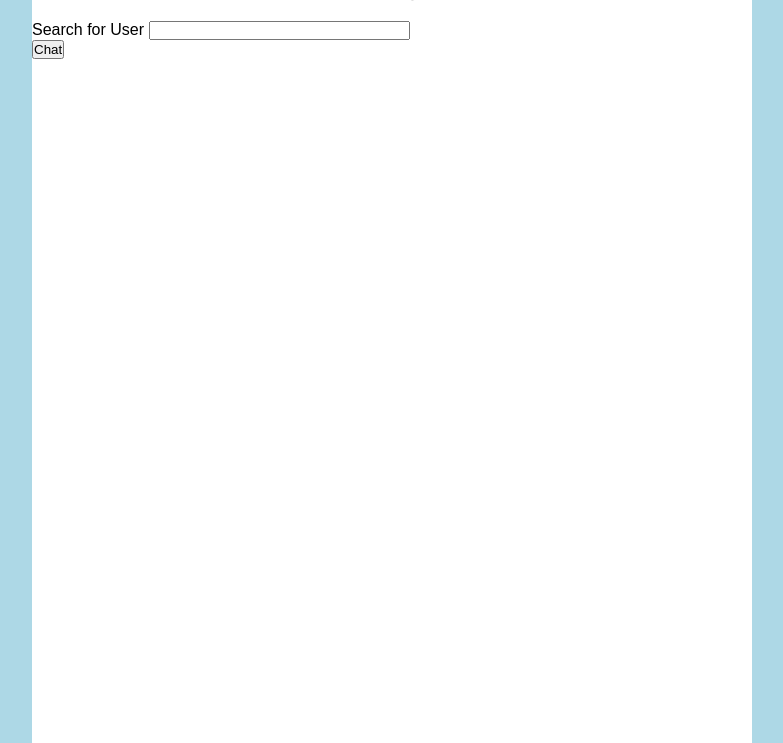
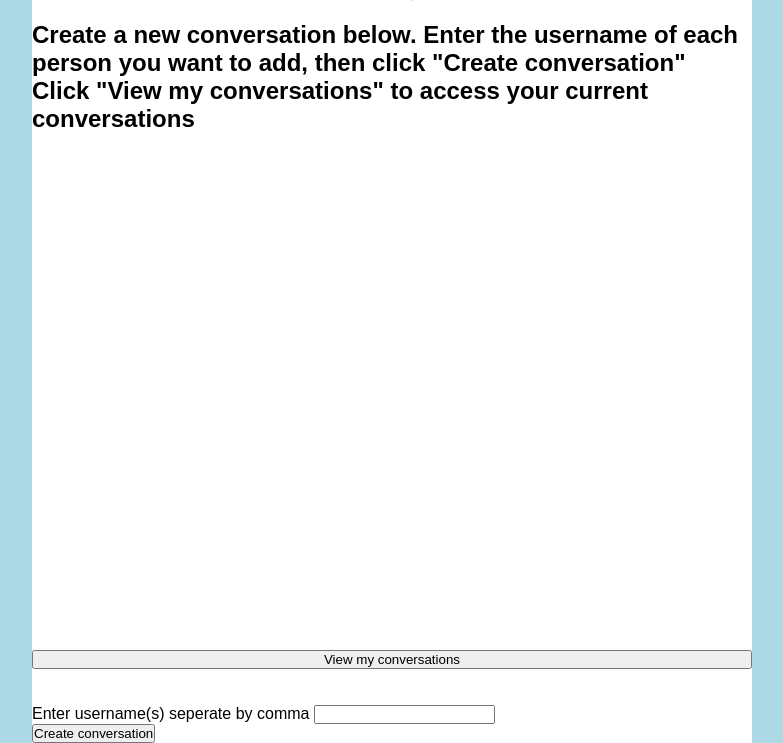
Before and after one commit to YueYingLee/CMPE-148, a Flask app: template app/templates/home.html in a window 1280 px wide. Shown: the part 57-800 px from the top of the page, without its empty margins (248-1031 px from the left). Run offline with Flask 3, Linux system fonts and the light colour scheme; the template is opened without the code that fills it: values that come from a table or form of the project are taken from there, others are empty; some libraries are stand-ins or nearby versions.

Commit message:
group conversation w up to 10 people added

```diff
--- a/app/templates/conversation.html
+++ b/app/templates/conversation.html
@@ -1,9 +1,12 @@
 {% extends 'base.html' %} {% block content %}
 <div id="home-container">
-  <h1 id="home-header">Flask Chat 💬. Conversation</h1>
+  <h1 id="home-header">Flask Chat 💬. </h1>
   {% if error %}
   <p id="error">{{error}}</p>
   {% endif %}
+
+  <h2> Conversation with...</h2>
+  {{participants}}
 
   {% with messages = get_flashed_messages() %}
     {% if messages %}
--- a/app/templates/home.html
+++ b/app/templates/home.html
@@ -4,6 +4,13 @@
   {% if error %}
   <p id="error">{{error}}</p>
   {% endif %}
+
+  <h2> Create a new conversation below. Enter the username of each person you want to add,
+    then click "Create conversation"
+  </h2>
+  <h2> Click "View my conversations" to access your current conversations </h2>
+  <button> View my conversations </button>
+  <br> </br>
 
   {% with messages = get_flashed_messages() %}
     {% if messages %}
@@ -20,9 +27,10 @@
     <form action="" method="POST" novalidate class="login-form">
       {{ form.hidden_tag() }}
       <div class="form-group">
-      <label for="name" class="form-label"> Search for User</label>
-      {{ form.name(size=30, id="username", class="form-control rounded-pill") }}
-      {% for error in form.name.errors %}
+        <label for="name" class="form-label"></label>
+        {{form.names.label}}
+        {{form.names}}
+        {% for error in form.names.errors %}
         <span class="text-danger">[{{ error }}]</span>
         {% endfor %}
       </div>
--- a/app/user_search.py
+++ b/app/user_search.py
@@ -1,7 +1,7 @@
 from flask_wtf import FlaskForm
-from wtforms import StringField, SubmitField
+from wtforms import StringField, SubmitField, FormField, FieldList
 from wtforms.validators import DataRequired
 
-class UserSearch(FlaskForm):
-    name = StringField('Search for User', validators=[DataRequired()])
-    submit = SubmitField('Chat')
+class UserForm(FlaskForm):
+    names = StringField('Enter username(s) seperate by comma', validators=[DataRequired()])
+    submit = SubmitField('Create conversation')
```
Also changed, not shown: app/routes.py (+29 -23 lines). Lines whose indentation alone changed are shown as unchanged.
